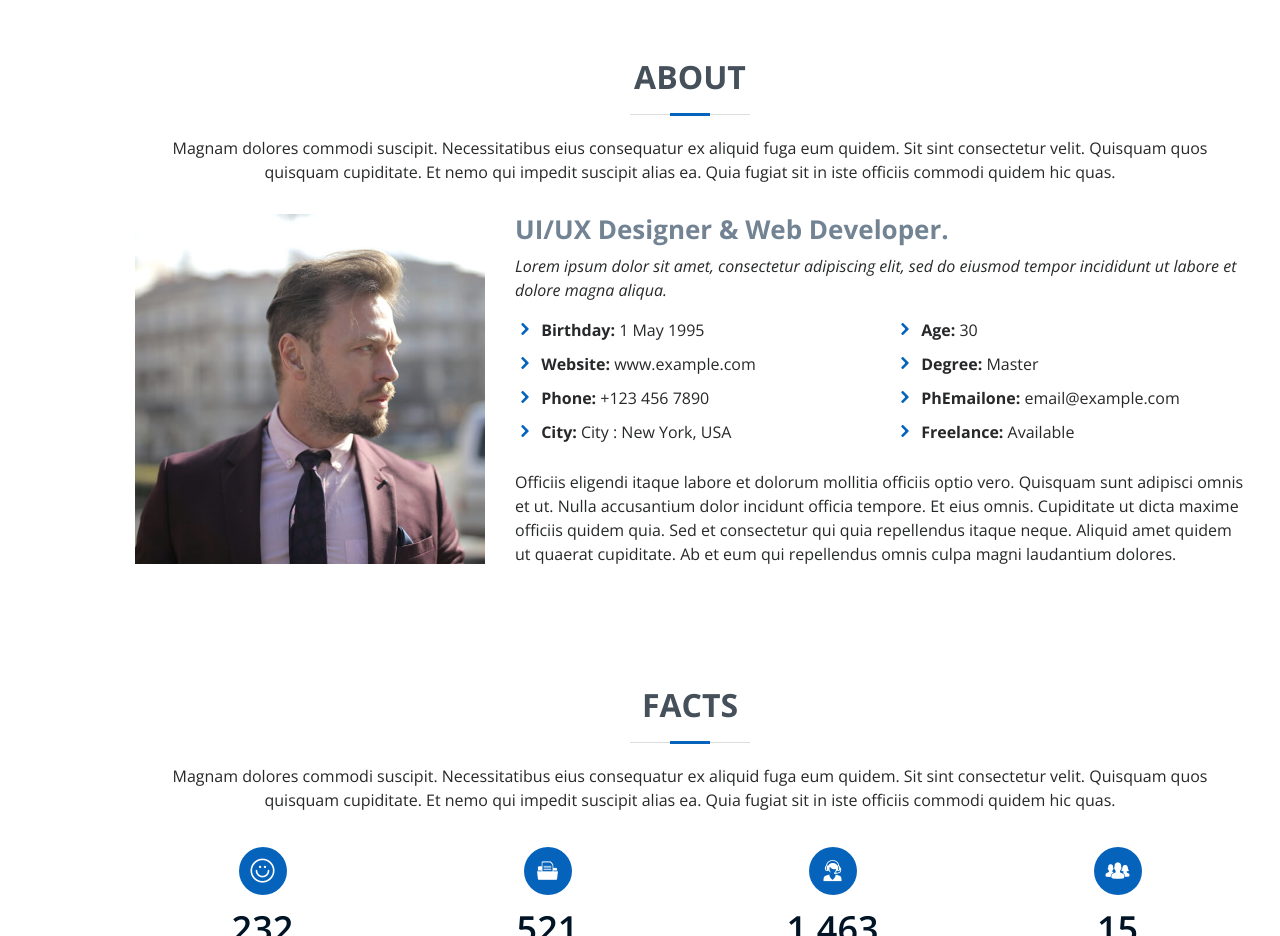
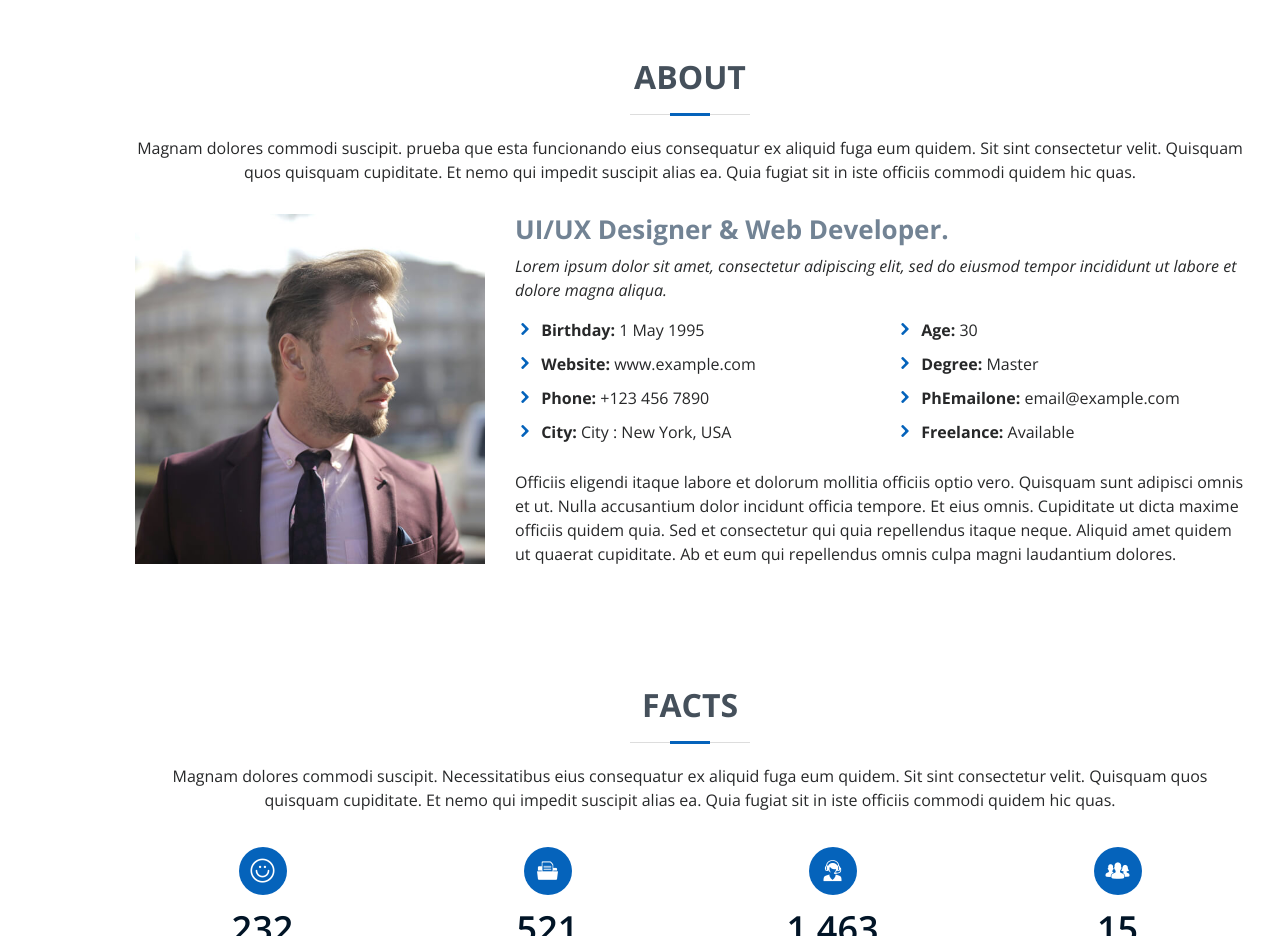
Before and after one commit to skich1/examengestion, a plain HTML site: page index.html in a window 1280 px wide. Shown: the part 802-1738 px from the top of the page. Drawn offline with nearby package versions, Linux system fonts and the light colour scheme.

Commit message:
probandomas

```diff
--- a/index.html
+++ b/index.html
@@ -81,7 +81,7 @@
 
         <div class="section-title">
           <h2>About</h2>
-          <p>Magnam dolores commodi suscipit. Necessitatibus eius consequatur ex aliquid fuga eum quidem. Sit sint consectetur velit. Quisquam quos quisquam cupiditate. Et nemo qui impedit suscipit alias ea. Quia fugiat sit in iste officiis commodi quidem hic quas.</p>
+          <p>Magnam dolores commodi suscipit. prueba que esta funcionando eius consequatur ex aliquid fuga eum quidem. Sit sint consectetur velit. Quisquam quos quisquam cupiditate. Et nemo qui impedit suscipit alias ea. Quia fugiat sit in iste officiis commodi quidem hic quas.</p>
         </div>
 
         <div class="row">
```
